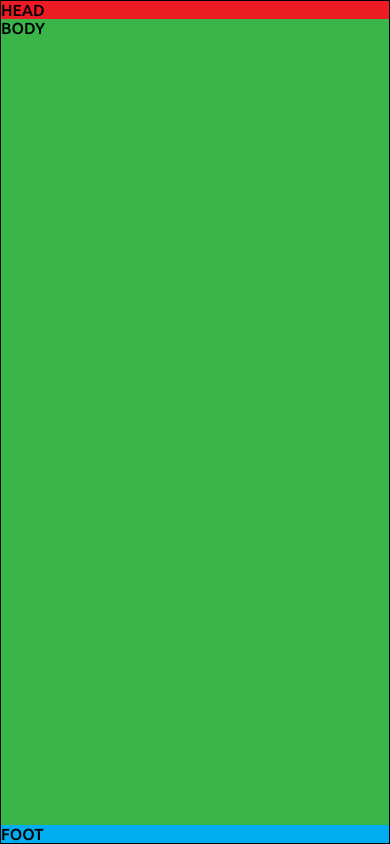
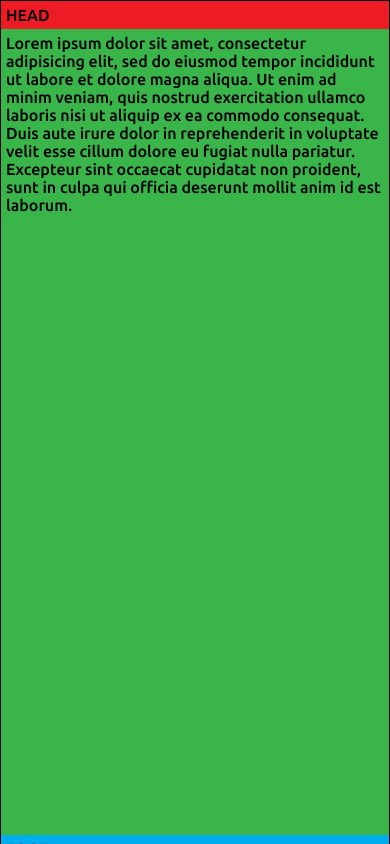
Before and after one commit to poyan/testApp, a plain HTML site: page www/index.html in a window 390 px wide. Drawn offline with Linux system fonts and the light colour scheme; some packages are replaced by stand-ins of ours.

Commit message:
lorem ipsum

```diff
--- a/www/css/index.css
+++ b/www/css/index.css
@@ -65,6 +65,7 @@ div {
 header {
 	position:relative;
 	background-color:#ed1c24;
+	padding:5px;
 	box-sizing:border-box !important;
 	-moz-box-sizing:border-box !important;
 	-webkit-box-sizing:border-box !important;
@@ -73,6 +74,7 @@ header {
 footer {
 	position:relative;
 	background-color:#00aeef;
+	padding:5px;
 	box-sizing:border-box !important;
 	-moz-box-sizing:border-box !important;
 	-webkit-box-sizing:border-box !important;
@@ -80,4 +82,5 @@ footer {
 
 #body {
 	background-color:#39b54a;
+	padding:5px;
 }
--- a/www/index.html
+++ b/www/index.html
@@ -15,7 +15,77 @@
 	<body>
 		<div class="container">
 			<header>HEAD</header>
-			<div id="body">BODY</div>
+			<div id="body">
+				Lorem
+				ipsum
+				dolor
+				sit
+				amet,
+				consectetur
+				adipisicing
+				elit,
+				sed
+				do
+				eiusmod
+				tempor
+				incididunt
+				ut
+				labore
+				et
+				dolore
+				magna
+				aliqua.
+				Ut
+				enim
+				ad
+				minim
+				veniam,
+				quis
+				nostrud
+				exercitation
+				ullamco
+				laboris
+				nisi
+				ut
+				aliquip
+				ex
+				ea
+				commodo
+				consequat.
+				Duis
+				aute
+				irure
+				dolor
+				in
+				reprehenderit
+				in
+				voluptate
+				velit
+				esse
+				cillum
+				dolore
+				eu
+				fugiat
+				nulla
+				pariatur.
+				Excepteur
+				sint
+				occaecat
+				cupidatat
+				non
+				proident,
+				sunt
+				in
+				culpa
+				qui
+				officia
+				deserunt
+				mollit
+				anim
+				id
+				est
+				laborum.
+			</div>
 			<footer>FOOT</footer>
 		</div>
 	</body>
```
